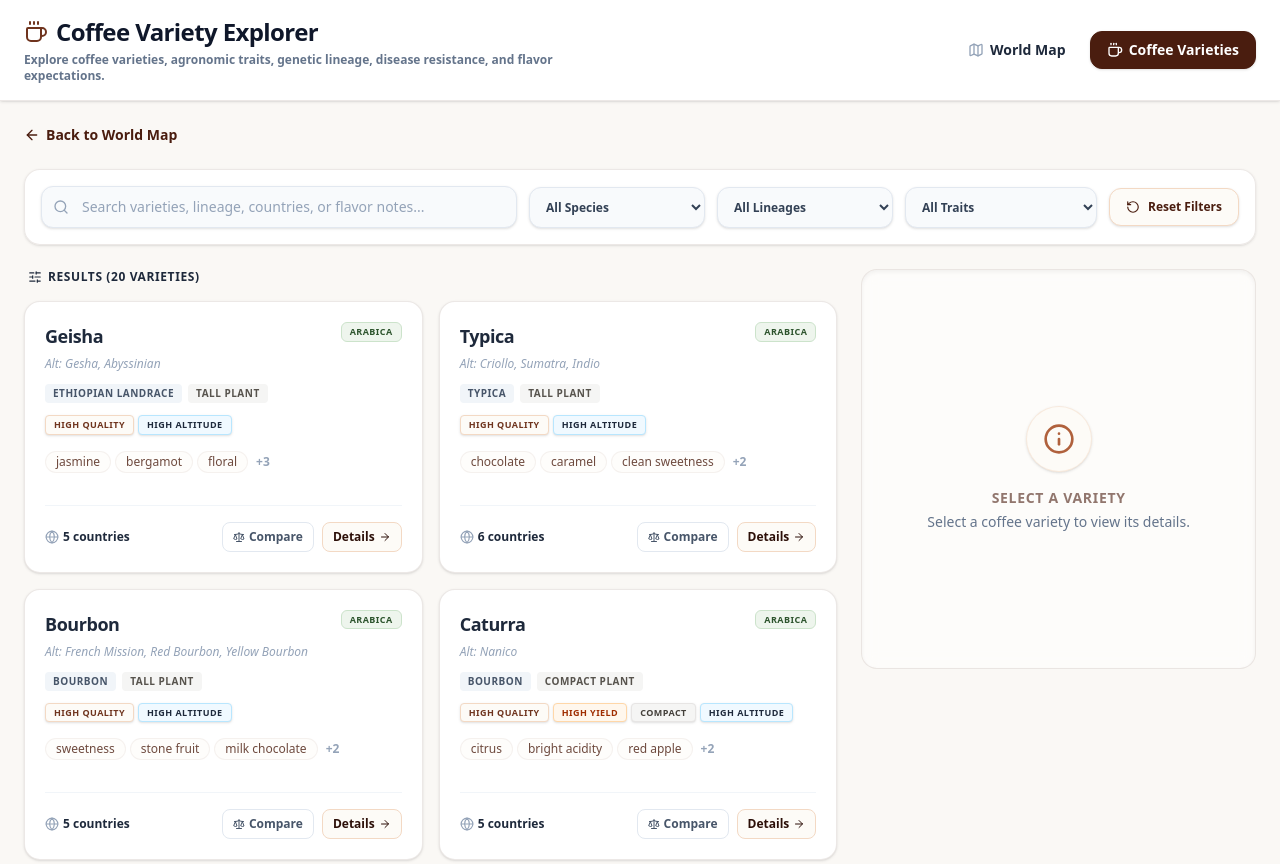
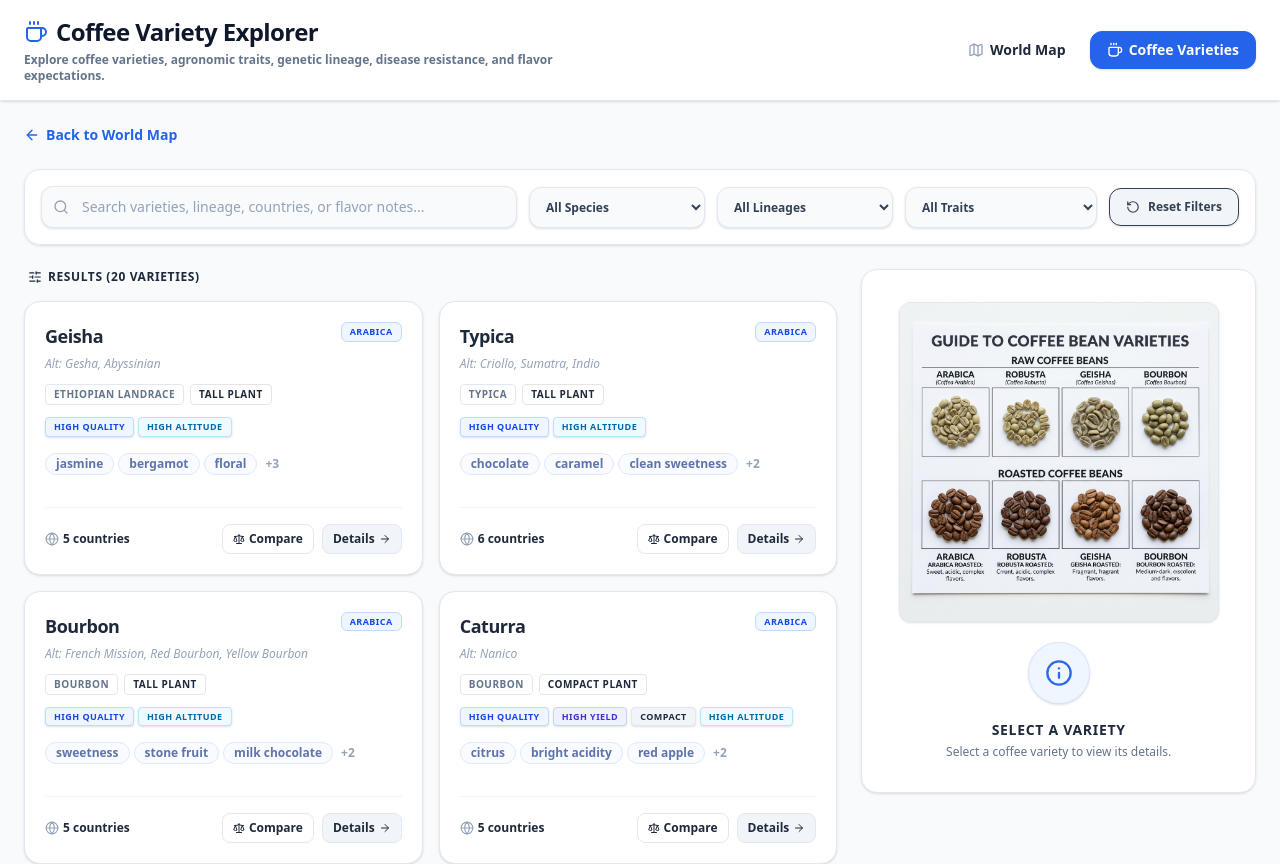
Before and after one commit to moParameth/Specialty_Coffee_World_Map, a Next.js app: page /varieties in a window 1280 px wide. Shown: the top 864 px of the page. Built offline with nearby package versions, Linux system fonts and the light colour scheme.

Commit message:
re-style variety page to white and blue and add varieties image

```diff
--- a/src/app/varieties/page.tsx
+++ b/src/app/varieties/page.tsx
@@ -11,14 +11,14 @@ export const metadata: Metadata = {
 
 export default function VarietiesPage() {
   return (
-    <div className="flex flex-col min-h-screen bg-[#faf8f5] text-slate-800 font-sans selection:bg-amber-600 selection:text-white">
+    <div className="flex flex-col min-h-screen bg-slate-50 text-slate-800 font-sans selection:bg-blue-500 selection:text-white">
       {/* Header Bar */}
-      <header className="flex-none bg-white border-b border-amber-900/10 px-6 py-4 sticky top-0 z-20 shadow-sm">
+      <header className="flex-none bg-white border-b border-slate-200 px-6 py-4 sticky top-0 z-20 shadow-sm bg-white/95 backdrop-blur">
         <div className="max-w-7xl mx-auto flex flex-col sm:flex-row sm:items-center justify-between gap-4">
           {/* Logo & Subtitle */}
           <div>
             <div className="flex items-center gap-2">
-              <Coffee className="h-6 w-6 text-amber-800" />
+              <Coffee className="h-6 w-6 text-blue-600" />
               <h1 id="page-title" className="text-2xl font-black text-slate-900 tracking-tight">
                 Coffee Variety Explorer
               </h1>
@@ -33,7 +33,7 @@ export default function VarietiesPage() {
             <Link
               id="nav-world-map"
               href="/"
-              className="flex items-center gap-1.5 px-4 py-2 text-sm font-bold text-slate-650 hover:text-slate-900 hover:bg-slate-50 rounded-xl transition-all"
+              className="flex items-center gap-1.5 px-4 py-2 text-sm font-bold text-slate-655 hover:text-slate-900 hover:bg-slate-50 rounded-xl transition-all"
             >
               <Map className="h-4 w-4 text-slate-400" />
               <span>World Map</span>
@@ -41,7 +41,7 @@ export default function VarietiesPage() {
             <Link
               id="nav-coffee-varieties"
               href="/varieties"
-              className="flex items-center gap-1.5 px-4 py-2 text-sm font-bold bg-amber-900 border border-amber-900 text-white rounded-xl shadow-sm hover:bg-amber-950 transition-all"
+              className="flex items-center gap-1.5 px-4 py-2 text-sm font-bold bg-blue-600 border border-blue-600 text-white rounded-xl shadow-sm hover:bg-blue-700 transition-all"
             >
               <Coffee className="h-4 w-4" />
               <span>Coffee Varieties</span>
@@ -57,7 +57,7 @@ export default function VarietiesPage() {
           <Link
             id="back-to-map-link"
             href="/"
-            className="inline-flex items-center gap-1.5 text-sm font-bold text-amber-900 hover:text-amber-750 hover:underline transition-all"
+            className="inline-flex items-center gap-1.5 text-sm font-bold text-blue-600 hover:text-blue-800 hover:underline transition-all"
           >
             <ArrowLeft className="h-4 w-4" />
             <span>Back to World Map</span>
@@ -68,7 +68,7 @@ export default function VarietiesPage() {
         <Suspense
           fallback={
             <div className="flex flex-col items-center justify-center min-h-[400px] py-12">
-              <div className="h-10 w-10 animate-spin rounded-full border-4 border-amber-900/10 border-t-amber-900"></div>
+              <div className="h-10 w-10 animate-spin rounded-full border-4 border-blue-900/10 border-t-blue-600"></div>
               <p className="mt-4 text-sm font-semibold text-slate-500">Loading varieties dataset...</p>
             </div>
           }
@@ -78,7 +78,7 @@ export default function VarietiesPage() {
       </main>
 
       {/* Footer */}
-      <footer className="bg-white border-t border-amber-900/10 py-4 px-6 text-center text-xs text-slate-500">
+      <footer className="bg-white border-t border-slate-200 py-4 px-6 text-center text-xs text-slate-500">
         <p className="max-w-4xl mx-auto font-medium">
           Disclaimer: The variety dataset is curated for educational visualization. Agronomic traits are simplified from reputable public references and may vary by country, farm management, altitude, climate, and disease pressure. Flavor notes are representative expectations, not official SCA scores.
         </p>
--- a/src/components/VarietyCard.tsx
+++ b/src/components/VarietyCard.tsx
@@ -25,21 +25,21 @@ export default function VarietyCard({
     <div
       className={`group flex flex-col justify-between rounded-2xl border bg-white p-5 transition-all duration-300 hover:-translate-y-1 hover:shadow-md ${
         isActive
-          ? "border-amber-500 ring-2 ring-amber-500/20 shadow-sm"
-          : "border-amber-900/10 hover:border-amber-900/20 shadow-sm"
+          ? "border-blue-500 ring-2 ring-blue-500/20 shadow-sm"
+          : "border-slate-200 hover:border-slate-300 shadow-sm"
       }`}
     >
       <div>
         {/* Name and Species Badge */}
         <div className="flex items-start justify-between gap-2 mb-1.5">
-          <h3 className="text-lg font-black text-slate-800 tracking-tight transition-colors group-hover:text-amber-900">
+          <h3 className="text-lg font-black text-slate-800 tracking-tight transition-colors group-hover:text-blue-650">
             {variety.name}
           </h3>
           <span
             className={`inline-flex items-center rounded-md border px-2 py-0.5 text-[9px] font-bold uppercase tracking-wider ${
               variety.species === "Arabica"
-                ? "bg-[#eef5ed] border-[#cce3cb] text-[#2c532c]"
-                : "bg-[#f5eeeb] border-[#ebdcd5] text-[#783c24]"
+                ? "bg-blue-50 border-blue-200 text-blue-700"
+                : "bg-slate-100 border-slate-300 text-slate-700"
             }`}
           >
             {variety.species}
@@ -55,11 +55,11 @@ export default function VarietyCard({
 
         {/* Lineage and Stature Info */}
         <div className="flex flex-wrap items-center gap-1.5 mb-3">
-          <span className="text-[10px] bg-slate-100 text-slate-600 px-2 py-0.5 rounded font-bold uppercase tracking-wider">
+          <span className="text-[10px] bg-slate-105 text-slate-500 px-2 py-0.5 rounded font-bold uppercase tracking-wider border border-slate-200">
             {variety.lineage}
           </span>
           {variety.plantStature && variety.plantStature !== "Unknown" && (
-            <span className="text-[10px] bg-stone-100 text-stone-600 px-2 py-0.5 rounded font-bold uppercase tracking-wider">
+            <span className="text-[10px] bg-stone-105 text-stone-650 px-2 py-0.5 rounded font-bold uppercase tracking-wider border border-stone-200">
               {variety.plantStature} Plant
             </span>
           )}
@@ -75,7 +75,7 @@ export default function VarietyCard({
           {flavorTags.map((flavor) => (
             <span
               key={flavor}
-              className="inline-flex items-center rounded-full bg-amber-50/50 border border-amber-900/5 px-2.5 py-0.5 text-xs text-amber-900/80 font-medium"
+              className="inline-flex items-center rounded-full bg-blue-50/40 border border-blue-100 px-2.5 py-0.5 text-xs text-blue-900/70 font-semibold"
             >
               {flavor}
             </span>
@@ -108,8 +108,8 @@ export default function VarietyCard({
             }}
             className={`flex items-center gap-1 px-2.5 py-1.5 text-xs font-bold rounded-lg border transition-all ${
               isComparing
-                ? "bg-amber-900 border-amber-900 text-white shadow-sm"
-                : "bg-white border-slate-200 text-slate-600 hover:bg-slate-50 hover:border-slate-300"
+                ? "bg-blue-650 border-blue-650 text-white shadow-sm hover:bg-blue-700"
+                : "bg-white border-slate-200 text-slate-650 hover:bg-slate-50 hover:border-slate-300"
             }`}
           >
             <Scale className="h-3 w-3" />
@@ -122,7 +122,7 @@ export default function VarietyCard({
               e.stopPropagation();
               onViewDetails();
             }}
-            className="flex items-center gap-1 bg-amber-50 hover:bg-amber-100 border border-amber-200 text-amber-950 px-2.5 py-1.5 text-xs font-bold rounded-lg transition-all"
+            className="flex items-center gap-1 bg-slate-100 hover:bg-slate-205 border border-slate-200 text-slate-750 px-2.5 py-1.5 text-xs font-bold rounded-lg transition-all"
           >
             <span>Details</span>
             <ArrowRight className="h-3 w-3" />
--- a/src/components/VarietyDetailPanel.tsx
+++ b/src/components/VarietyDetailPanel.tsx
@@ -18,12 +18,19 @@ export default function VarietyDetailPanel({
 }: VarietyDetailPanelProps) {
   if (!variety) {
     return (
-      <div className="flex h-full flex-col items-center justify-center p-8 text-center bg-white/50 backdrop-blur rounded-2xl border border-amber-900/10 shadow-inner min-h-[400px]">
-        <div className="mb-4 rounded-full bg-amber-50 p-4 text-amber-600 shadow-sm border border-amber-200/50">
-          <Info className="h-8 w-8 animate-pulse" />
+      <div className="flex h-full flex-col items-center justify-center p-8 text-center bg-white rounded-2xl border border-slate-200 shadow-sm min-h-[400px]">
+        <div className="mb-5 max-w-xs overflow-hidden rounded-xl border border-slate-200 shadow-sm bg-slate-50">
+          <img
+            src="/coffee_beans.png"
+            alt="Coffee bean varieties"
+            className="w-full h-auto object-cover hover:scale-102 transition-all duration-300"
+          />
         </div>
-        <p className="text-sm font-bold text-amber-900/60 uppercase tracking-wider">Select a variety</p>
-        <p className="text-sm text-slate-500 max-w-xs mt-1">
+        <div className="mb-4 rounded-full bg-blue-50 p-4 text-blue-600 shadow-sm border border-blue-200/50">
+          <Info className="h-7 w-7 animate-pulse" />
+        </div>
+        <p className="text-sm font-bold text-slate-800 uppercase tracking-wider">Select a variety</p>
+        <p className="text-xs text-slate-500 max-w-xs mt-1">
           Select a coffee variety to view its details.
         </p>
       </div>
@@ -57,27 +64,27 @@ export default function VarietyDetailPanel({
   ];
 
   return (
-    <div className="flex h-full flex-col bg-white border border-amber-900/10 rounded-2xl shadow-sm overflow-hidden">
+    <div className="flex h-full flex-col bg-white border border-slate-200 rounded-2xl shadow-sm overflow-hidden">
       {/* Detail Header */}
       <div className="border-b border-slate-100 p-6 bg-slate-50/50">
         <div className="flex flex-wrap items-center justify-between gap-3 mb-2">
           <span
             className={`inline-flex items-center rounded-md border px-2.5 py-0.5 text-xs font-bold uppercase tracking-wider ${
               variety.species === "Arabica"
-                ? "bg-[#eef5ed] border-[#cce3cb] text-[#2c532c]"
-                : "bg-[#f5eeeb] border-[#ebdcd5] text-[#783c24]"
+                ? "bg-blue-50 border-blue-200 text-blue-700"
+                : "bg-slate-100 border-slate-300 text-slate-700"
             }`}
           >
             {variety.species}
           </span>
-          <span className="inline-flex items-center gap-1 text-xs font-bold text-slate-500 bg-slate-100 px-2.5 py-0.5 rounded uppercase tracking-wider">
+          <span className="inline-flex items-center gap-1 text-xs font-bold text-slate-500 bg-slate-100 px-2.5 py-0.5 rounded uppercase tracking-wider border border-slate-200">
             <GitBranch className="h-3 w-3" />
             {variety.lineage}
           </span>
         </div>
         <h2 className="text-2xl font-black text-slate-900 tracking-tight mb-1">{variety.name}</h2>
         {variety.alternativeNames && variety.alternativeNames.length > 0 && (
-          <p className="text-xs text-slate-500 font-semibold italic">
+          <p className="text-xs text-slate-505 font-semibold italic">
             Also known as: {variety.alternativeNames.join(", ")}
           </p>
         )}
@@ -94,7 +101,7 @@ export default function VarietyDetailPanel({
         </section>
 
         {/* Technical Origins */}
-        <section className="grid grid-cols-2 gap-4 rounded-xl bg-amber-50/30 p-4 border border-amber-900/5">
+        <section className="grid grid-cols-2 gap-4 rounded-xl bg-slate-50 p-4 border border-slate-200">
           <div>
             <p className="text-[10px] font-bold text-slate-450 uppercase tracking-wider mb-0.5">Genetic Parentage</p>
             <p className="text-sm font-medium text-slate-800">{variety.parentage || "Unknown"}</p>
@@ -146,7 +153,7 @@ export default function VarietyDetailPanel({
             {variety.flavorNotes.map((note) => (
               <span
                 key={note}
-                className="inline-flex items-center gap-1.5 rounded-lg bg-amber-50 border border-amber-200 px-3 py-1.5 text-xs font-medium text-amber-950 shadow-sm"
+                className="inline-flex items-center gap-1.5 rounded-lg bg-blue-50/40 border border-blue-100 px-3 py-1.5 text-xs font-medium text-blue-900 shadow-sm"
               >
                 <span>{getFlavorEmoji(note)}</span>
                 <span>{note}</span>
@@ -168,7 +175,7 @@ export default function VarietyDetailPanel({
                   <Link
                     key={country}
                     href={`/?country=${iso3}`}
-                    className="inline-flex items-center rounded-full bg-slate-100 hover:bg-amber-100 hover:text-amber-900 border border-slate-200 hover:border-amber-300 px-3 py-1 text-xs font-bold text-slate-700 shadow-sm transition-all"
+                    className="inline-flex items-center rounded-full bg-slate-100 hover:bg-blue-50 hover:text-blue-700 border border-slate-200 hover:border-blue-200 px-3 py-1 text-xs font-bold text-slate-700 shadow-sm transition-all"
                   >
                     {country}
                   </Link>
@@ -177,7 +184,7 @@ export default function VarietyDetailPanel({
               return (
                 <span
                   key={country}
-                  className="inline-flex items-center rounded-full bg-slate-100 border border-slate-200 px-3 py-1 text-xs font-bold text-slate-550 shadow-sm"
+                  className="inline-flex items-center rounded-full bg-slate-105 border border-slate-200 px-3 py-1 text-xs font-bold text-slate-550 shadow-sm"
                 >
                   {country}
                 </span>
@@ -200,7 +207,7 @@ export default function VarietyDetailPanel({
                   <button
                     key={relId}
                     onClick={() => onSelectVariety(info.id)}
-                    className="inline-flex items-center gap-1 rounded bg-amber-50/50 hover:bg-amber-50 border border-amber-900/10 hover:border-amber-950/20 px-2.5 py-1 text-xs font-semibold text-amber-950 transition-colors"
+                    className="inline-flex items-center gap-1 rounded bg-slate-100 hover:bg-slate-200 border border-slate-200 hover:border-slate-300 px-2.5 py-1 text-xs font-semibold text-slate-700 transition-colors"
                   >
                     {info.name}
                   </button>
@@ -227,7 +234,7 @@ export default function VarietyDetailPanel({
                     href={src.url}
                     target="_blank"
                     rel="noopener noreferrer"
-                    className="font-bold text-slate-700 hover:text-amber-900 hover:underline flex items-center gap-1 inline-flex"
+                    className="font-bold text-slate-700 hover:text-blue-650 hover:underline flex items-center gap-1 inline-flex"
                   >
                     <span>{src.name}</span>
                     <ExternalLink className="h-3 w-3" />
@@ -240,7 +247,7 @@ export default function VarietyDetailPanel({
         </section>
 
         {/* Disclaimer */}
-        <div className="rounded-xl border border-slate-200 bg-slate-50 p-4 text-[10px] text-slate-450 leading-relaxed font-medium">
+        <div className="rounded-xl border border-slate-200 bg-slate-50 p-4 text-[10px] text-slate-455 leading-relaxed font-medium">
           <strong>Disclaimer:</strong> This dataset is curated for educational visualization. Agronomic traits are simplified from reputable public references and may vary by country, farm management, altitude, climate, and disease pressure. Flavor notes are representative expectations, not official SCA scores.
         </div>
       </div>
--- a/src/components/VarietyExplorer.tsx
+++ b/src/components/VarietyExplorer.tsx
@@ -124,7 +124,7 @@ export default function VarietyExplorer() {
               <p className="text-sm font-bold text-slate-500">No varieties match your filters.</p>
               <button
                 onClick={handleResetFilters}
-                className="mt-4 inline-flex items-center rounded-xl bg-amber-50 hover:bg-amber-100 border border-amber-200 text-xs font-bold text-amber-900 px-4 py-2 transition-all shadow-sm"
+                className="mt-4 inline-flex items-center rounded-xl bg-slate-100 hover:bg-slate-200 border border-slate-200 text-xs font-bold text-slate-700 px-4 py-2 transition-all shadow-sm"
               >
                 Reset Filters
               </button>
--- a/src/components/VarietyFilterBar.tsx
+++ b/src/components/VarietyFilterBar.tsx
@@ -29,7 +29,7 @@ export default function VarietyFilterBar({
   };
 
   return (
-    <div className="flex flex-col gap-3 rounded-2xl bg-white/95 backdrop-blur border border-amber-900/10 p-4 shadow-sm lg:flex-row lg:items-center">
+    <div className="flex flex-col gap-3 rounded-2xl bg-white/95 backdrop-blur border border-slate-200 p-4 shadow-sm lg:flex-row lg:items-center">
       {/* Search Input */}
       <div className="relative flex-1">
         <div className="pointer-events-none absolute inset-y-0 left-0 flex items-center pl-3">
@@ -37,7 +37,7 @@ export default function VarietyFilterBar({
         </div>
         <input
           type="text"
-          className="block w-full rounded-xl bg-slate-50 border border-slate-200 py-2.5 pl-10 pr-3 text-sm text-slate-800 placeholder:text-slate-400 focus:ring-2 focus:ring-amber-500 focus:border-transparent focus:bg-white sm:text-sm transition-all shadow-sm"
+          className="block w-full rounded-xl bg-slate-50 border border-slate-200 py-2.5 pl-10 pr-3 text-sm text-slate-800 placeholder:text-slate-400 focus:ring-2 focus:ring-blue-500 focus:border-transparent focus:bg-white sm:text-sm transition-all shadow-sm"
           placeholder="Search varieties, lineage, countries, or flavor notes..."
           value={filters.search}
           onChange={(e) => handleSearchChange(e.target.value)}
@@ -49,7 +49,7 @@ export default function VarietyFilterBar({
         <select
           value={filters.species}
           onChange={(e) => handleSpeciesChange(e.target.value)}
-          className="block w-full sm:w-44 rounded-xl bg-slate-50 border border-slate-200 py-2.5 pl-3 pr-8 text-xs font-semibold text-slate-700 focus:ring-2 focus:ring-amber-500 focus:border-transparent transition-all shadow-sm"
+          className="block w-full sm:w-44 rounded-xl bg-slate-50 border border-slate-200 py-2.5 pl-3 pr-8 text-xs font-semibold text-slate-700 focus:ring-2 focus:ring-blue-500 focus:border-transparent transition-all shadow-sm"
         >
           <option value="All Species">All Species</option>
           <option value="Arabica">Arabica</option>
@@ -60,7 +60,7 @@ export default function VarietyFilterBar({
         <select
           value={filters.lineage}
           onChange={(e) => handleLineageChange(e.target.value)}
-          className="block w-full sm:w-44 rounded-xl bg-slate-50 border border-slate-200 py-2.5 pl-3 pr-8 text-xs font-semibold text-slate-700 focus:ring-2 focus:ring-amber-500 focus:border-transparent transition-all shadow-sm"
+          className="block w-full sm:w-44 rounded-xl bg-slate-50 border border-slate-200 py-2.5 pl-3 pr-8 text-xs font-semibold text-slate-700 focus:ring-2 focus:ring-blue-500 focus:border-transparent transition-all shadow-sm"
         >
           <option value="All Lineages">All Lineages</option>
           <option value="Ethiopian Landrace">Ethiopian Landrace</option>
@@ -79,7 +79,7 @@ export default function VarietyFilterBar({
         <select
           value={filters.trait}
           onChange={(e) => handleTraitChange(e.target.value)}
-          className="block w-full sm:w-48 rounded-xl bg-slate-50 border border-slate-200 py-2.5 pl-3 pr-8 text-xs font-semibold text-slate-700 focus:ring-2 focus:ring-amber-500 focus:border-transparent transition-all shadow-sm"
+          className="block w-full sm:w-48 rounded-xl bg-slate-50 border border-slate-200 py-2.5 pl-3 pr-8 text-xs font-semibold text-slate-700 focus:ring-2 focus:ring-blue-500 focus:border-transparent transition-all shadow-sm"
         >
           <option value="All Traits">All Traits</option>
           <option value="High Quality Potential">High Quality Potential</option>
@@ -92,7 +92,7 @@ export default function VarietyFilterBar({
         {/* Reset Button */}
         <button
           onClick={onReset}
-          className="col-span-2 sm:col-span-1 flex items-center justify-center gap-2 rounded-xl bg-amber-50 px-4 py-2.5 text-xs font-bold text-amber-900 hover:bg-amber-100 active:scale-98 transition-all border border-amber-200 shadow-sm"
+          className="col-span-2 sm:col-span-1 flex items-center justify-center gap-2 rounded-xl bg-slate-100 px-4 py-2.5 text-xs font-bold text-slate-700 hover:bg-slate-200 active:scale-98 transition-all border border-slate-250 shadow-sm"
           title="Reset Filters"
         >
           <RotateCcw className="h-3.5 w-3.5" />
--- a/src/utils/varietyUtils.ts
+++ b/src/utils/varietyUtils.ts
@@ -61,9 +61,9 @@ export function getTraitColor(level: TraitLevel): { bg: string; text: string; bo
       };
     case "Medium":
       return {
-        bg: "bg-amber-50",
-        text: "text-amber-700",
-        border: "border-amber-200"
+        bg: "bg-blue-50/50",
+        text: "text-blue-700",
+        border: "border-blue-100"
       };
     case "Low":
     case "Very Low":
```
Also changed, not shown: src/app/globals.css (+0 -15 lines), src/components/VarietyCompare.tsx (+5 -5 lines), src/components/VarietyTraitBadges.tsx (+8 -8 lines), public/coffee_beans.png (added).
